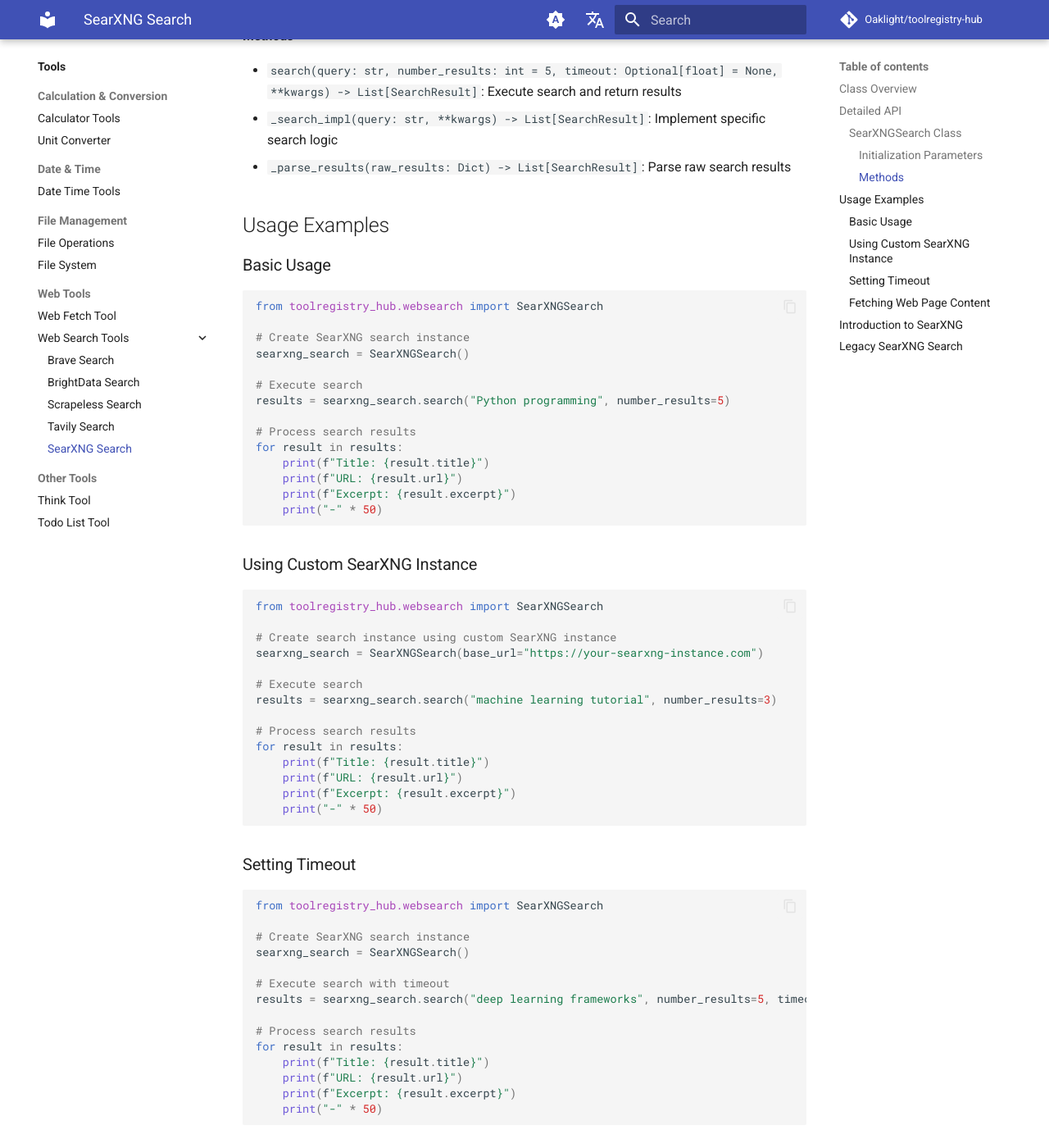
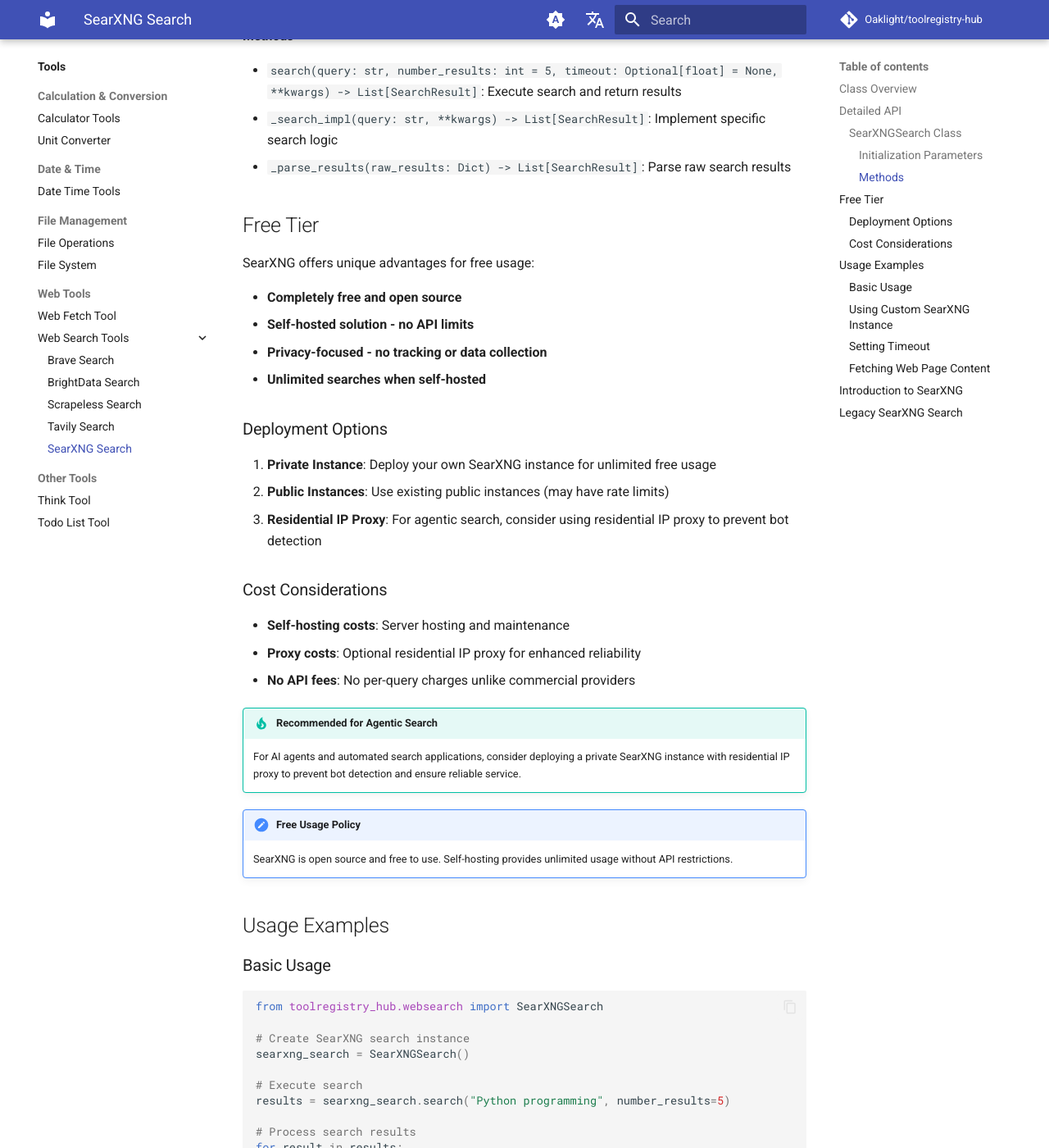
Before and after one commit to Oaklight/toolregistry-hub, an MkDocs documentation site: the page built from docs/tools/websearch/searxng.md, in a window 1280 px wide and 1400 px high, scrolled down 677 px. Shown: the whole window at 82% size. Built offline with MkDocs 1.6.1 and Material for MkDocs 9.7.7, drawn with Linux system fonts in a browser that asks for light colours; comment, search, counter and statistics services are not loaded.

Commit message:
📝 docs(websearch): add free quota information for all search providers
- add detailed free quota sections to Brave, Bright Data, Scrapeless, SearXNG, and Tavily docs
- create comprehensive free quota summary table in index.md
- include tips for maximizing free usage across providers
- add pricing and deployment considerations for each provider
- standardize note about policy changes across all providers

```diff
--- a/docs/tools/websearch/searxng.md
+++ b/docs/tools/websearch/searxng.md
@@ -21,6 +21,33 @@
 - `search(query: str, number_results: int = 5, timeout: Optional[float] = None, **kwargs) -> List[SearchResult]`: Execute search and return results
 - `_search_impl(query: str, **kwargs) -> List[SearchResult]`: Implement specific search logic
 - `_parse_results(raw_results: Dict) -> List[SearchResult]`: Parse raw search results
+
+## Free Tier
+
+SearXNG offers unique advantages for free usage:
+
+- **Completely free and open source**
+- **Self-hosted solution - no API limits**
+- **Privacy-focused - no tracking or data collection**
+- **Unlimited searches when self-hosted**
+
+### Deployment Options
+
+1. **Private Instance**: Deploy your own SearXNG instance for unlimited free usage
+2. **Public Instances**: Use existing public instances (may have rate limits)
+3. **Residential IP Proxy**: For agentic search, consider using residential IP proxy to prevent bot detection
+
+### Cost Considerations
+
+- **Self-hosting costs**: Server hosting and maintenance
+- **Proxy costs**: Optional residential IP proxy for enhanced reliability
+- **No API fees**: No per-query charges unlike commercial providers
+
+!!! tip "Recommended for Agentic Search"
+    For AI agents and automated search applications, consider deploying a private SearXNG instance with residential IP proxy to prevent bot detection and ensure reliable service.
+
+!!! note "Free Usage Policy"
+    SearXNG is open source and free to use. Self-hosting provides unlimited usage without API restrictions.
 
 ## Usage Examples
 
```
Also changed, not shown: docs/tools/websearch/brave.md (+17 -0 lines), docs/tools/websearch/brightdata.md (+17 -0 lines), docs/tools/websearch/index.md (+20 -0 lines), docs/tools/websearch/scrapeless.md (+17 -0 lines), docs/tools/websearch/tavily.md (+16 -0 lines).
